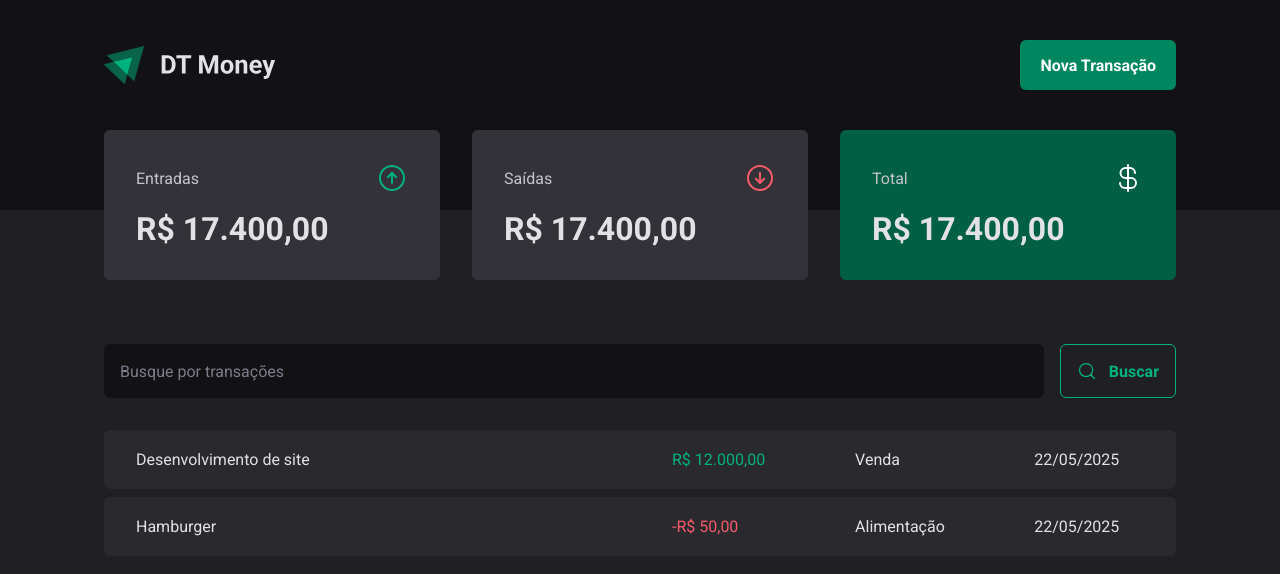
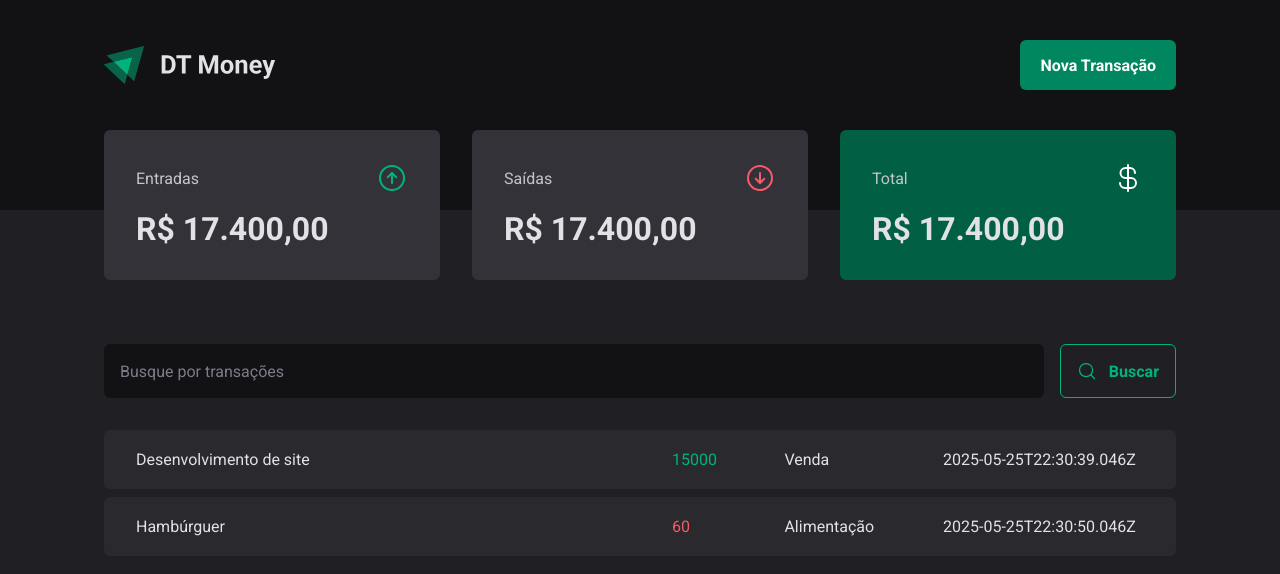
Before and after one commit to francisco-jose-vieira/DT-Money, a React (Vite) app: page / in a window 1280 px wide. Shown: the top 574 px of the page. Built offline with nearby package versions, Linux system fonts and the light colour scheme; data requests are answered from the project's data file.

Commit message:
Realizando requisições HTTP

```diff
--- a/server.json
+++ b/server.json
@@ -13,7 +13,7 @@
       "description": "Hambúrguer",
       "type": "outcome",
       "category": "Alimentação",
-      "price": 50,
+      "price": 60,
       "createdAt": "2025-05-25T22:30:50.046Z"
     }
   ]
--- a/src/components/Header/index.tsx
+++ b/src/components/Header/index.tsx
@@ -1,7 +1,6 @@
 import { HeaderContainer, HeaderContent, NewTransactionButton } from "./styles";
 import logoImg from '../../assets/Logo.svg'
 import * as Dialog from "@radix-ui/react-dialog";
-import { Flex, Text, Button, TextField } from "@radix-ui/themes";
 import { NewTransactionModal } from "../NewTransactionModal";
 
 export function Header() {
--- a/src/pages/Transactions/index.tsx
+++ b/src/pages/Transactions/index.tsx
@@ -1,10 +1,37 @@
+import { useEffect, useState } from "react";
 import { Header } from "../../components/Header";
 import { Summary } from "../../components/Summary";
 import { SearchForm } from "./components/SearchForm";
 
-import { PriceHightLight, TransactionsContainer, TransactionsTable } from "./styles";
+import {
+  PriceHightLight,
+  TransactionsContainer,
+  TransactionsTable,
+} from "./styles";
+
+interface Transaction {
+  id: number;
+  description: string;
+  type: "income" | "outcome";
+  category: string;
+  price: number;
+  createdAt: string;
+}
 
 export function Transactions() {
+  const [transactions, setTransactions] = useState<Transaction[]>([]);
+
+  async function loadTransactions() {
+    const response = await fetch("http://localhost:3000/transa%C3%A7%C3%B5es");
+    const data = await response.json();
+
+    setTransactions(data);
+  }
+
+  useEffect(() => {
+    loadTransactions();
+  }, []);
+
   return (
     <div>
       <Header />
@@ -15,26 +42,21 @@
 
         <TransactionsTable>
           <tbody>
-            <tr>
-              <td width="50%">Desenvolvimento de site</td>
-              <td>
-                <PriceHightLight variant="income">
-                  R$ 12.000,00
-                </PriceHightLight>
-              </td>
-              <td>Venda</td>
-              <td>22/05/2025</td>
-            </tr>
-            <tr>
-              <td width="50%">Hamburger</td>
-              <td>
-                <PriceHightLight variant="outcome">
-                  -R$ 50,00
-                </PriceHightLight>
-              </td>
-              <td>Alimentação</td>
-              <td>22/05/2025</td>
-            </tr>
+            {transactions.map((transaction) => {
+              return (
+                <tr key={transaction.id}>
+                  <td width="50%">{transaction.description}</td>
+                  <td>
+                    <PriceHightLight variant={transaction.type}>
+                      {transaction.price}
+                    </PriceHightLight>
+                  </td>
+                  <td>{transaction.category}</td>
+                  <td>{transaction.createdAt}</td>
+                </tr>
+              );
+            })}
+
           </tbody>
         </TransactionsTable>
       </TransactionsContainer>
```
